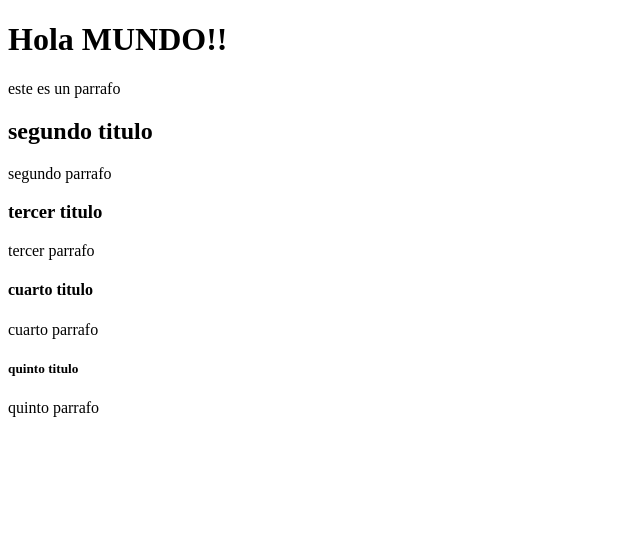
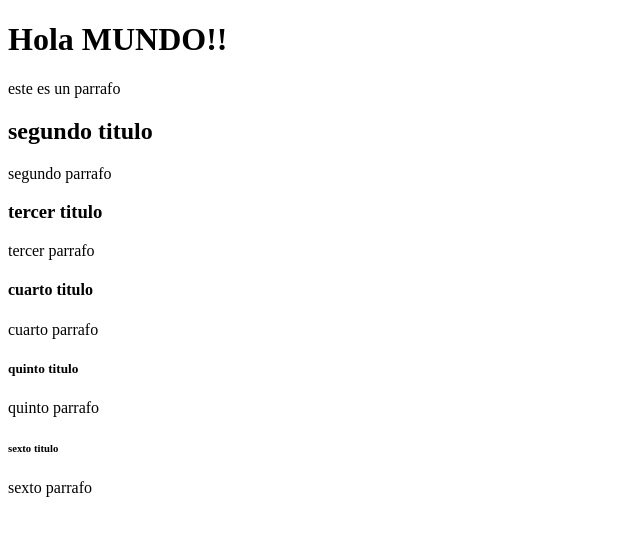
Before and after one commit to David-Ospina28/DAVID-SANTIAGO-OSPINA-OSPINA, a plain HTML site: page index.html in a window 1280 px wide. Shown: the whole page, without its empty margins (0-640 px from the left). Drawn offline with Linux system fonts and the light colour scheme.

Commit message:
octavo commit

```diff
--- a/index.html
+++ b/index.html
@@ -31,5 +31,10 @@
         <p>quinto parrafo</p>
     </div>
 
+    <div>
+        <h6>sexto titulo</h6>
+        <p>sexto parrafo</p>
+    </div>
+
 </body>
 </html>
```
